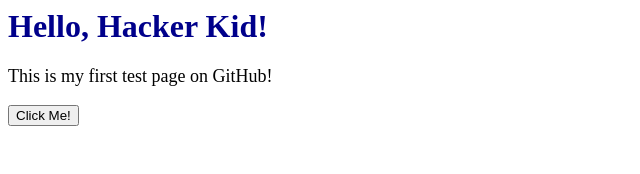
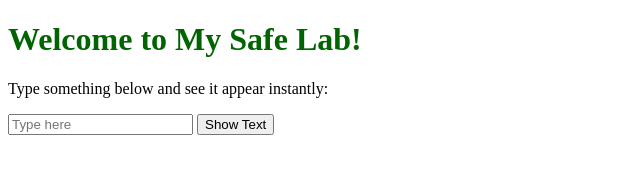
Before and after one commit to von437/SafeFormPractice2, a plain HTML site: page index.html in a window 1280 px wide. Shown: the whole page, without its empty margins (0-640 px from the left). Drawn offline with Linux system fonts and the light colour scheme.

Commit message:
Update index.html

```diff
--- a/index.html
+++ b/index.html
@@ -1,12 +1,22 @@
+<!DOCTYPE html>
+<html>
+<head>
+  <title>My Safe Web Lab</title>
+</head>
 <body>
-  <h1 style="color: darkblue;">Hello, Hacker Kid!</h1>
-  <p style="font-size: 18px;">This is my first test page on GitHub!</p>
+  <h1 style="color: darkgreen;">Welcome to My Safe Lab!</h1>
+  <p>Type something below and see it appear instantly:</p>
 
-  <button onclick="sayHello()">Click Me!</button>
+  <input type="text" id="userInput" placeholder="Type here">
+  <button onclick="showText()">Show Text</button>
+
+  <p id="displayArea" style="color: purple; font-weight: bold;"></p>
 
   <script>
-    function sayHello() {
-      alert("You clicked the button! Great job!");
+    function showText() {
+      const input = document.getElementById("userInput").value;
+      document.getElementById("displayArea").innerText = "You typed: " + input;
     }
   </script>
 </body>
+</html>
```
